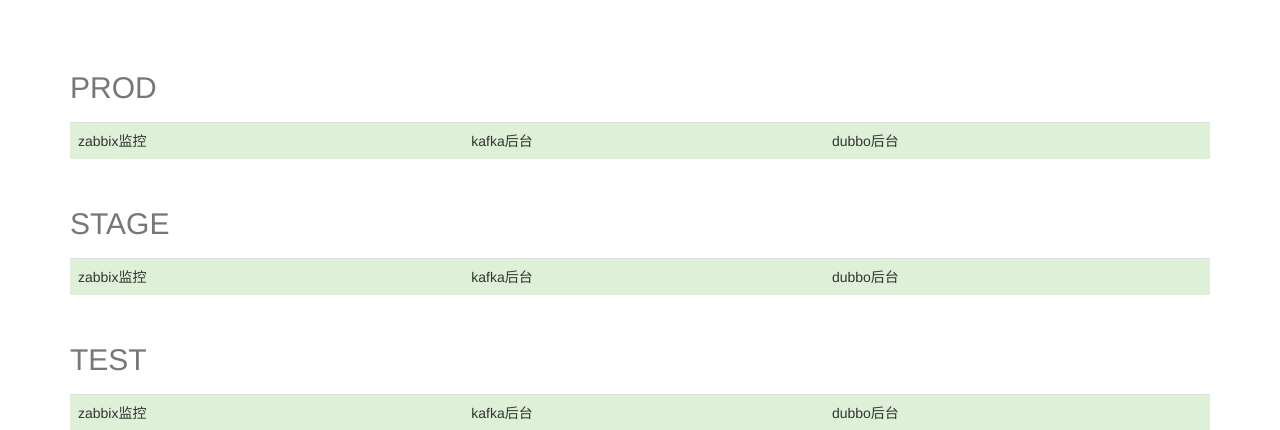
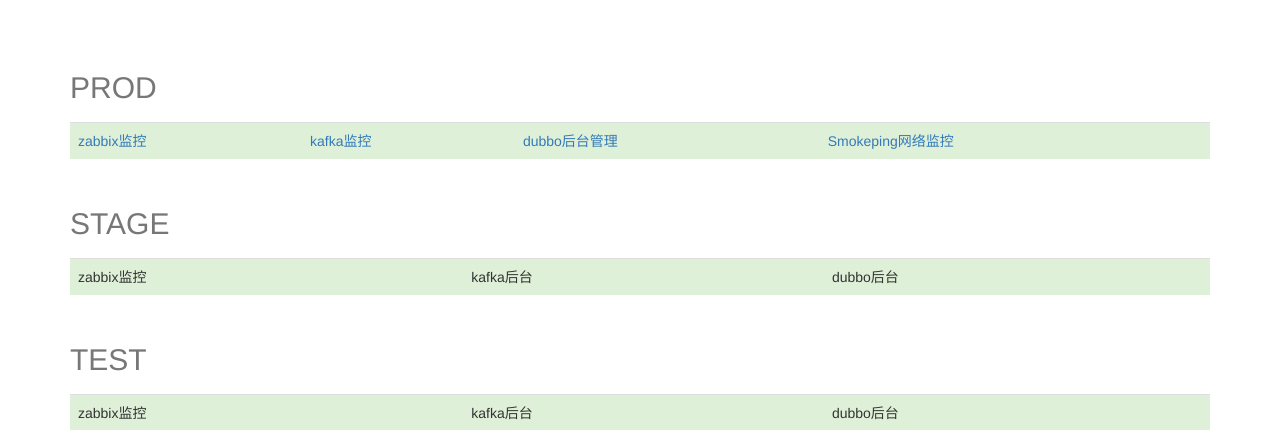
Before and after one commit to hwy801207/mycmdb, a Django app: page / in a window 1280 px wide. Shown: the part 57-487 px from the top of the page. Run offline with Django 3.2, Linux system fonts and the light colour scheme; some libraries are stand-ins or nearby versions.

```diff
--- a/base/models.py
+++ b/base/models.py
@@ -18,5 +18,4 @@ class Resource(models.Model):
     class Meta:
         db_table = "resource"
 
-
 admin.site.register(Resource)
--- a/index/templates/index.html
+++ b/index/templates/index.html
@@ -48,9 +48,10 @@
 						</caption>
 						<tbody>
 							<tr class="success">
-								<td>zabbix监控</td>
-								<td>kafka后台</td>
-								<td>dubbo后台</td>
+								<td><a href="http://10.1.1.155/index.php">zabbix监控</a></td>
+								<td><a href="http://10.2.1.134:8080/">kafka监控</a></td>
+								<td><a href="http://10.2.1.134:8888/">dubbo后台管理</a></td>
+								<td><a href="http://10.1.1.141/smokeping">Smokeping网络监控</a></td>
 							</tr>
 						</tbody>
 					</table>
```
